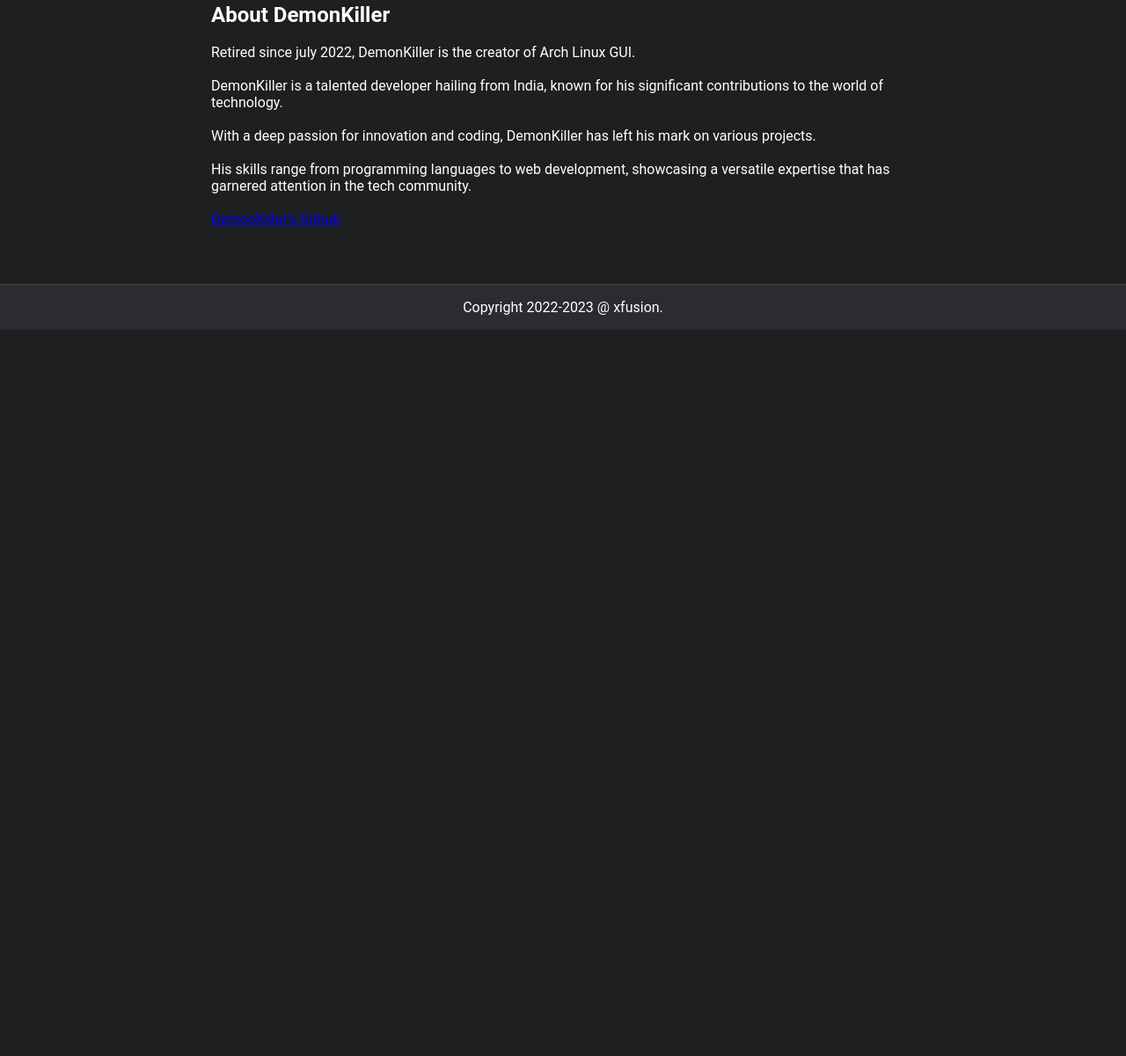
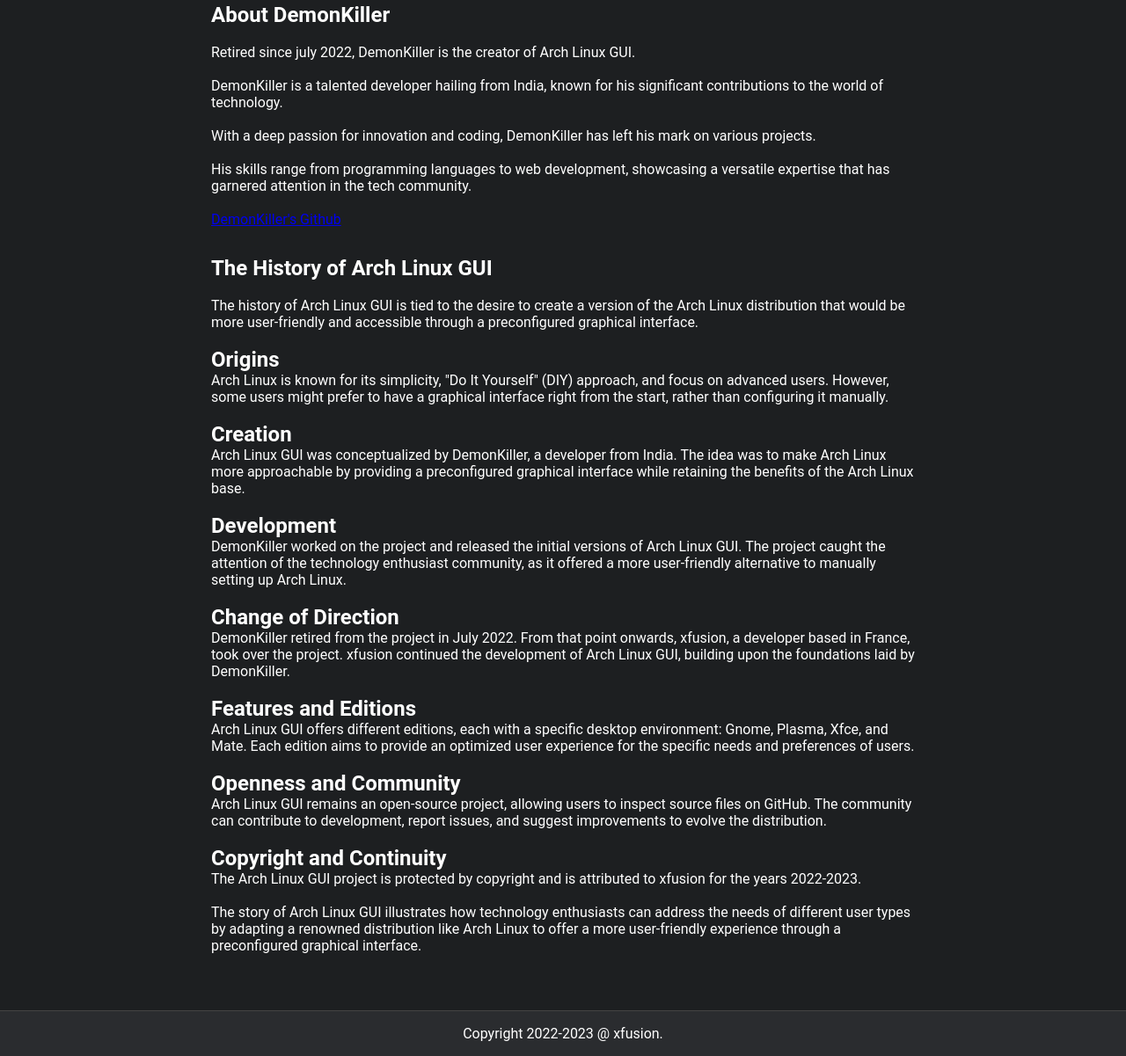
Before and after one commit to dorrelkc/xfusionalg.github.io, a plain HTML site: page about.html in a window 1280 px wide. Shown: the part 442-1643 px from the top of the page at 88% size. Before the commit the page ends 817 px from the top, so only its background shows below. Drawn offline with Linux system fonts and the light colour scheme.

Commit message:
Add files via upload

```diff
--- a/about.html
+++ b/about.html
@@ -59,6 +59,51 @@
             <p><a href="https://github.com/demonkillerr">DemonKiller's Github</a> </p>
          </section>
 
+         <section>
+             <h1>The History of Arch Linux GUI</h1>
+             <br>
+
+             <p>The history of Arch Linux GUI is tied to the desire to create a version of the Arch Linux distribution that would be more user-friendly and accessible through a preconfigured graphical interface.</p>
+<br>
+    <h2>Origins</h2>
+    <p>
+       Arch Linux is known for its simplicity, "Do It Yourself" (DIY) approach, and focus on advanced users. However, some users might prefer to have a graphical interface right from the start, rather than configuring it manually.
+    </p>
+<br>
+    <h2>Creation</h2>
+    <p>
+        Arch Linux GUI was conceptualized by DemonKiller, a developer from India. The idea was to make Arch Linux more approachable by providing a preconfigured graphical interface while retaining the benefits of the Arch Linux base.
+    </p>
+<br>
+    <h2>Development</h2>
+    <p>
+        DemonKiller worked on the project and released the initial versions of Arch Linux GUI. The project caught the attention of the technology enthusiast community, as it offered a more user-friendly alternative to manually setting up Arch Linux.
+    </p>
+<br>
+    <h2>Change of Direction</h2>
+    <p>
+        DemonKiller retired from the project in July 2022. From that point onwards, xfusion, a developer based in France, took over the project. xfusion continued the development of Arch Linux GUI, building upon the foundations laid by DemonKiller.
+    </p>
+<br>
+    <h2>Features and Editions</h2>
+    <p>
+        Arch Linux GUI offers different editions, each with a specific desktop environment: Gnome, Plasma, Xfce, and Mate. Each edition aims to provide an optimized user experience for the specific needs and preferences of users.
+    </p>
+<br>
+    <h2>Openness and Community</h2>
+    <p>
+        Arch Linux GUI remains an open-source project, allowing users to inspect source files on GitHub. The community can contribute to development, report issues, and suggest improvements to evolve the distribution.
+    </p>
+<br>
+    <h2>Copyright and Continuity</h2>
+    <p>
+        The Arch Linux GUI project is protected by copyright and is attributed to xfusion for the years 2022-2023.
+    </p>
+<br>
+    <p>
+        The story of Arch Linux GUI illustrates how technology enthusiasts can address the needs of different user types by adapting a renowned distribution like Arch Linux to offer a more user-friendly experience through a preconfigured graphical interface.
+    </p>
+         </section>
     </main>
 
     <footer>
```
